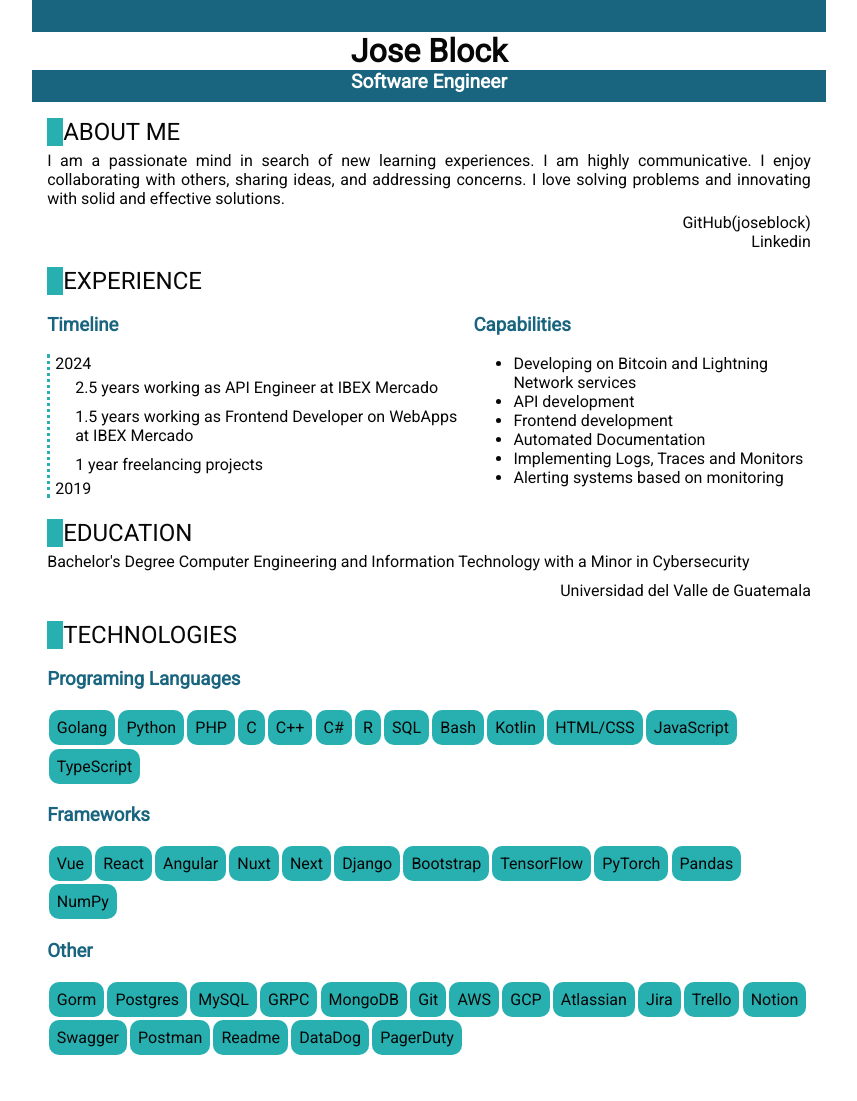
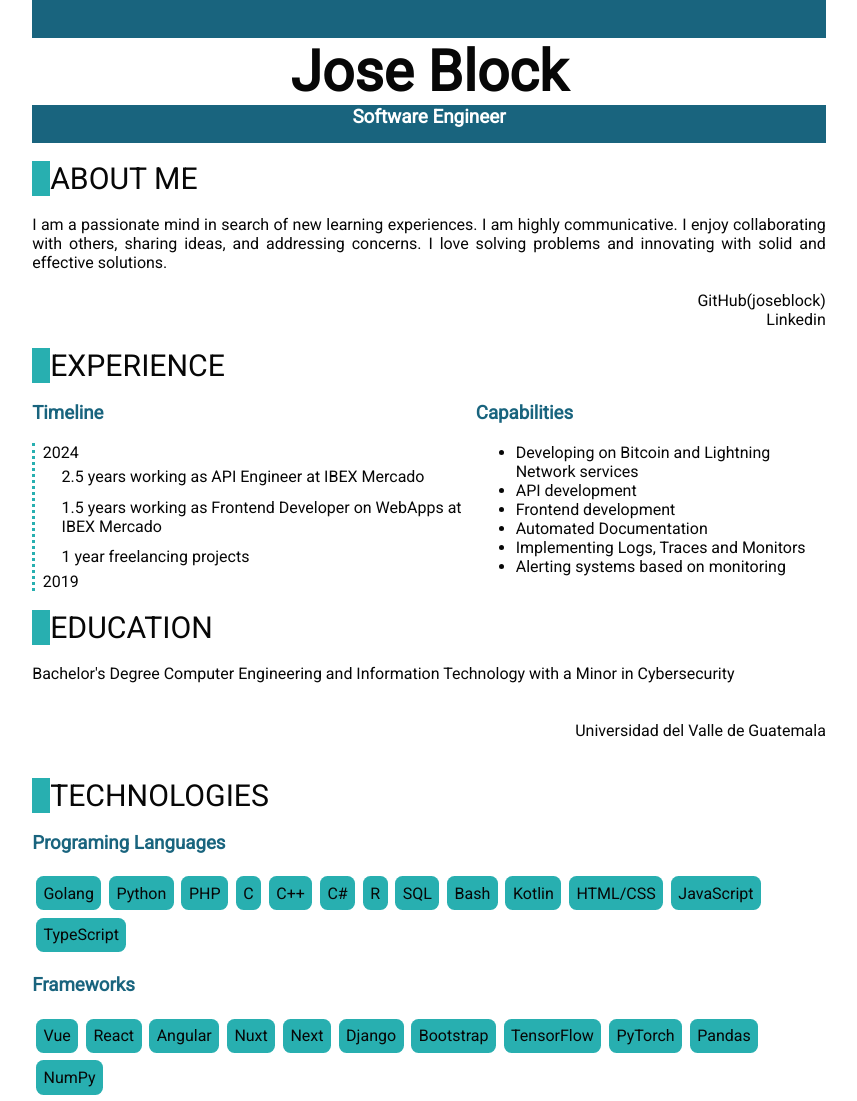
Before and after one commit to joseblock/resume, a plain HTML site: page index.html in a window 1280 px wide. Shown: the top 1101 px of the page, without its empty margins (211-1068 px from the left). Drawn offline with Linux system fonts and the light colour scheme.

Commit message:
resume pdf download improvement

```diff
--- a/index.html
+++ b/index.html
@@ -1,4 +1,5 @@
 <!DOCTYPE html>
+<html lang="en">
 <style>
     @import url("https://fonts.googleapis.com/css?family=Playfair+Display:700|Roboto:400");
 
@@ -44,11 +45,6 @@ page[size="A4"] {
         height: 100%;
     }
 
-section {
-    padding-left: 15px;
-    padding-right: 15px;
-}
-
     .persona{
         display: flex;
         flex-direction: column;
@@ -57,7 +53,7 @@ section {
     .joseblock {
         color: #070707 !important;
         font-weight: bold;
-    font-size: 2rem;
+        font-size: 1.5cm;
         width: 100%;
         text-align: center;
     }
@@ -65,18 +61,18 @@ section {
     .profesion {
         background-color: #19647E;
         color: #FFFFFF !important;
-    font-size: 1.2rem;
+        font-size: 0.5cm;
         font-weight: bolder !important;
-    height: 2rem;
+        height: 1cm;
         text-align: center;
     }
 
     .paragraph {
         text-align: justify;
-    padding: 5px 0px 5px 0px;
+        padding: 0.5cm 0cm 0.5cm 0cm;
     }
 
-.left-p {
+    .right-p {
         text-align: right;
     }
 
@@ -86,9 +82,9 @@ h3 {
 
     .section-title {
         color: #070707 !important;
-    font-size: 1.5rem;
-    border-left: 1rem solid #28AFB0;
-    margin-top: 1rem;
+        font-size: 0.8cm;
+        border-left: 0.5cm solid #28AFB0;
+        margin-top: 0.5cm;
     }
 
     a {
@@ -109,12 +105,12 @@ a:hover {
     }
 
     .timeline {
-    border-left: 3px dotted #28AFB0;
-    padding-left: 5px;
+        border-left: 0.1cm dotted #28AFB0;
+        padding-left: 0.2cm;
     }
 
     .timeline-item {
-    padding: 5px 0px 5px 20px;
+        padding: 0.15cm 0cm 0.15cm 0.5cm;
     }
 
     .list-technologies {
@@ -128,31 +124,29 @@ a:hover {
 
     .item {
         background-color: #28AFB0;
-    border-radius: 10px;
+        border-radius: 0.2cm;
         color: #070707 !important;
-    padding: 0.5rem;
-    margin: 0.1rem;
+        padding: 0.2cm;
+        margin: 0.1cm;
         display: inline-block;
     }
 </style>
-
-<html lang="en">
 <head>
-    <meta charset="UTF-8">
-    <meta name="viewport" content="width=device-width, initial-scale=1.0">
+    <link href="https://maxcdn.bootstrapcdn.com/font-awesome/4.2.0/css/font-awesome.min.css" rel="stylesheet">
+    <link rel="preconnect" href="https://fonts.googleapis.com">
+    <link rel="preconnect" href="https://fonts.gstatic.com" crossorigin>
+    <link href="https://fonts.googleapis.com/css2?family=Archivo+Narrow&family=Julius+Sans+One&family=Open+Sans&family=Source+Sans+Pro&display=swap" rel="stylesheet">
     <title>Jose's Resume</title>
 </head>
 <body>
     <page size="A4">
         <div class="container">
-            <header>
             <div class="persona">
                 <div class="profesion"></div>
                 <div class="joseblock">Jose Block</div>
                 <div class="profesion">Software Engineer</div>
             </div>
-            </header>
-            <section class="about">
+            <div class="about">
                 <div class="section-title">ABOUT ME</div>
                 <div>
                     <div class="paragraph">
@@ -165,8 +159,8 @@ a:hover {
                         <a href="https://gt.linkedin.com/in/jose-gabriel-block-staackmann-138050153">Linkedin</a>
                     </div>
                 </div>
-            </section>
-            <section class="experience">
+            </div>
+            <div class="experience">
                 <div class="section-title">EXPERIENCE</div>
                 <div class="exp-content">
                     <div>
@@ -191,13 +185,13 @@ a:hover {
                         </ul>
                     </div>
                 </div>
-            </section>
-            <section class="education">
+            </div>
+            <div class="education">
                 <div class="section-title">EDUCATION</div>
                 <div class="paragraph">Bachelor's Degree Computer Engineering and Information Technology with a Minor in Cybersecurity</div>
-                <div class="paragraph left-p">Universidad del Valle de Guatemala</div>
-            </section>
-            <section class="technologies">
+                <div class="paragraph right-p">Universidad del Valle de Guatemala</div>
+            </div>
+            <div class="technologies">
                 <div class="section-title">TECHNOLOGIES</div>
                 <h3>Programing Languages</h3>
                 <div id="list-programs"></div>
@@ -205,10 +199,7 @@ a:hover {
                 <div id="list-frameworks"></div>
                 <h3>Other</h3>
                 <div id="list-technologies"></div>
-            </section>
-            <footer>
-
-            </footer>
+            </div>
         </div>
     </page>
 </body>
@@ -226,17 +217,9 @@ var containerT = document.getElementById('list-technologies');
 // Loop through the list and create a div for each item
 function DivList(itemList, container) {
     itemList.forEach(function(item) {
-
-        // Create a new div element
         var div = document.createElement('div');
-
-        // Assign a class to the div for styling (optional)
         div.className = 'item';
-
-        // Set the content of the div to the current item in the list
         div.textContent = item;
-
-        // Append the div to the container
         container.appendChild(div);
     });
 }
```
Lines whose indentation alone changed are shown as unchanged.
